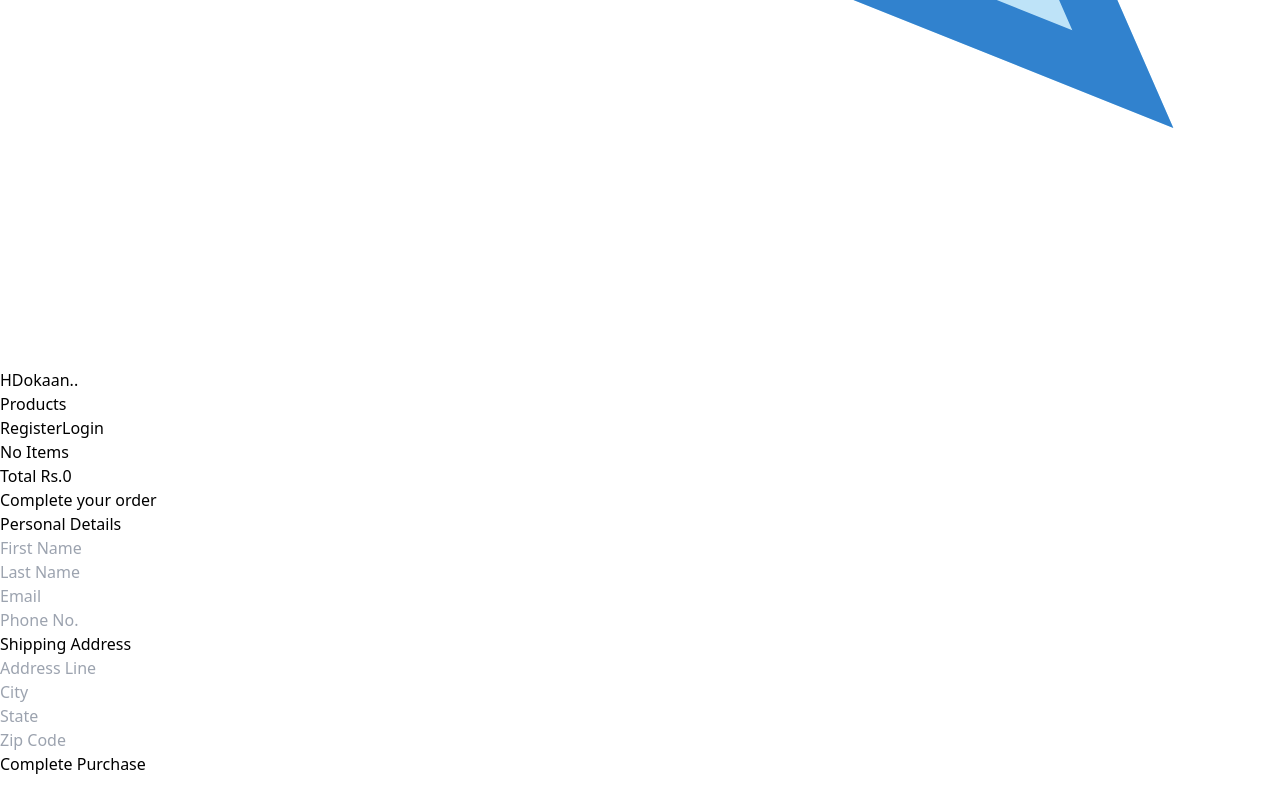
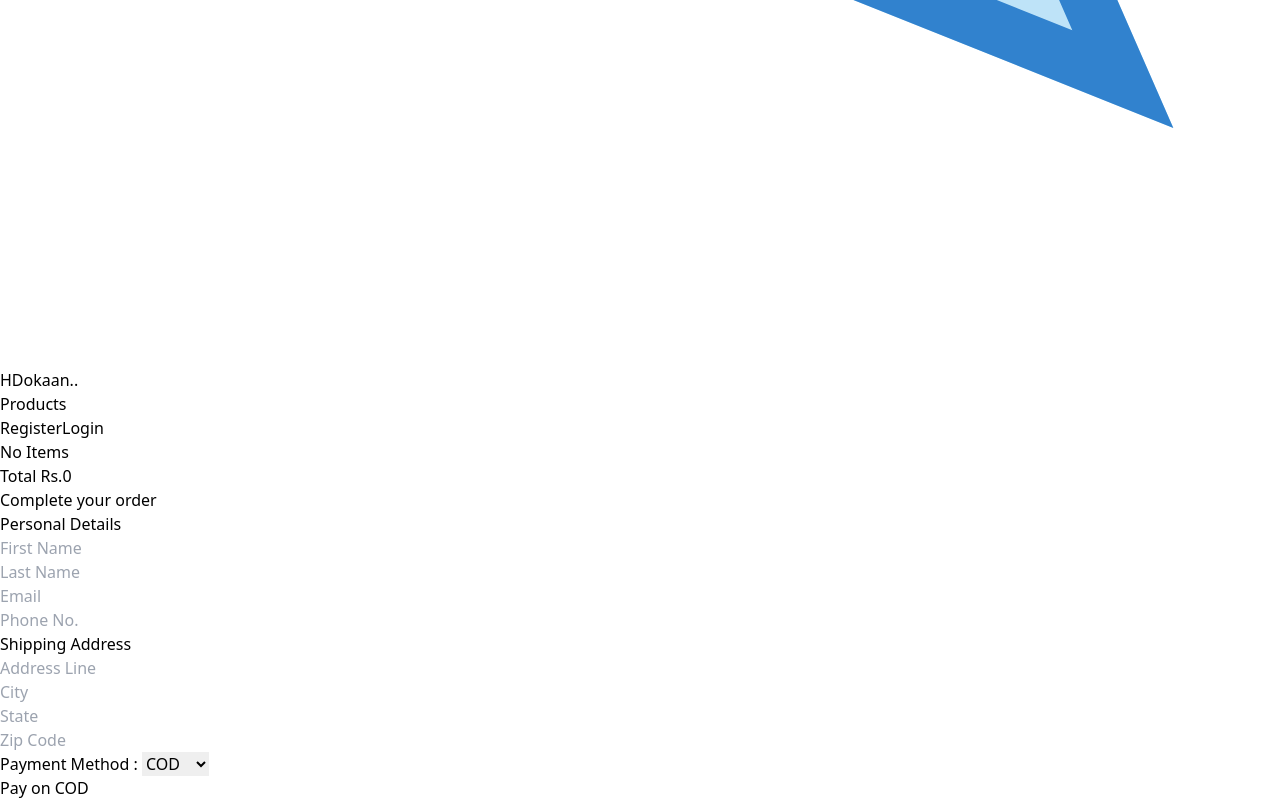
Before and after one commit to maheshbasnet089/mern3-frontend-ecommerce, a React (Vite) app: page /my-checkout in a window 1280 px wide. Shown: the part 912-1712 px from the top of the page. Before the commit the page ends 1688 px from the top, so only its background shows below. Built offline with nearby package versions, Linux system fonts and the light colour scheme.

Commit message:
add payment

```diff
--- a/src/pages /checkout/Checkout.tsx
+++ b/src/pages /checkout/Checkout.tsx
@@ -1,15 +1,18 @@
-import { ChangeEvent, FormEvent, useState } from "react"
+import { ChangeEvent, FormEvent, useEffect, useState } from "react"
 import Navbar from "../../globals/components/Navbar"
 import { useAppDispatch, useAppSelector } from "../../store/hooks"
 import { IData, PaymentMethod } from "./types"
 import { orderItem } from "../../store/checkoutSlice"
+import { Status } from "../../globals/types/type"
 
 
 function Checkout(){
     const dispatch = useAppDispatch()
     const {items} =  useAppSelector((store)=>store.cart)
+    const {khaltiUrl,status} =  useAppSelector((store)=>store.orders)
+    console.log(khaltiUrl, "URLLL")
     const total = items.reduce((total,item)=>item.Product.productPrice * item.quantity + total,0)
-    console.log(items)
+
 
     const [data,setData] = useState<IData>({
         firstName : "",
@@ -24,6 +27,15 @@ function Checkout(){
         paymentMethod : PaymentMethod.Cod,
         products : []
     })
+    const [paymentMethod,setPaymentMethod] = useState<PaymentMethod>(PaymentMethod.Cod)
+    const handlePaymentMethod = (paymentData:PaymentMethod)=>{
+      setPaymentMethod(paymentData)
+      setData({
+        ...data,
+        paymentMethod : paymentData
+      })
+    }
+
     const handleChange = (e:ChangeEvent<HTMLInputElement>)=>{
         const {name,value} =  e.target
         setData({
@@ -31,7 +43,7 @@ function Checkout(){
             [name] : value
         })
     }
-    const handleSubmit = (e:FormEvent<HTMLFormElement>)=>{
+    const handleSubmit = async (e:FormEvent<HTMLFormElement>)=>{
         e.preventDefault()
         const productData =  items.length > 0 ? items.map((item)=>{
             return {
@@ -44,8 +56,20 @@ function Checkout(){
             products : productData,
             totalAmount : total
         }
-        dispatch(orderItem(finalData))
+        await dispatch(orderItem(finalData))
+
     }
+
+    useEffect(()=>{
+      console.log(khaltiUrl)
+      if(khaltiUrl){
+        window.location.href = khaltiUrl
+        return;
+      }
+    },[khaltiUrl,status])
+    console.log(khaltiUrl)
+
+
     return(
         <>
         <Navbar />
@@ -117,9 +141,33 @@ function Checkout(){
             <div>
               <input type="text" name="zipCode" onChange={handleChange} placeholder="Zip Code" className="px-4 py-3 bg-gray-100 focus:bg-transparent text-gray-800 w-full text-sm rounded-md focus:outline-blue-600" />
             </div>
+            <div>
+              <label htmlFor="paymentMethod">Payment Method : </label>
+              <select name="" id="paymentMethod" onChange={(e)=>handlePaymentMethod(e.target.value as PaymentMethod)}>
+
+                <option value={PaymentMethod.Cod}>COD</option>
+                <option value={PaymentMethod.Khalti}>Khalti</option>
+                <option value={PaymentMethod.Esewa}>Esewa</option>
+
+              </select>
+            </div>
           </div>
           <div className="flex gap-4 max-md:flex-col mt-8">
-            <button type="submit" className="rounded-md px-4 py-2.5 w-full text-sm tracking-wide bg-blue-600 hover:bg-blue-700 text-white">Complete Purchase</button>
+            {
+              paymentMethod=== PaymentMethod.Cod && (
+                <button type="submit" className="rounded-md px-4 py-2.5 w-full text-sm tracking-wide bg-blue-600 hover:bg-blue-700 text-white">Pay on COD</button>
+              )
+            }
+            {
+              paymentMethod === PaymentMethod.Khalti && (
+                <button type="submit" className="rounded-md px-4 py-2.5 w-full text-sm tracking-wide bg-purple-600 hover:bg-purple-700 text-white">Pay with Khalti</button>
+              )
+            }
+              {
+              paymentMethod === PaymentMethod.Esewa && (
+                <button type="submit" className="rounded-md px-4 py-2.5 w-full text-sm tracking-wide bg-green-600 hover:bg-green-700 text-white">Pay with Esewa</button>
+              )
+            }
           </div>
         </div>
       </form>
--- a/src/store/checkoutSlice.ts
+++ b/src/store/checkoutSlice.ts
@@ -36,8 +36,10 @@ export function orderItem(data:IData){
            if(response.status === 200){
             dispatch(setStatus(Status.SUCCESS))
             dispatch(setItems(response.data.data))
+            console.log(response.data.url, "URL")
             if(response.data.url){
                 setKhaltiUrl(response.data.url)
+                window.location.href = response.data.url
             }
            }else{
             dispatch(setStatus(Status.ERROR))
--- a/src/store/store.ts
+++ b/src/store/store.ts
@@ -2,13 +2,15 @@ import { configureStore } from "@reduxjs/toolkit";
 import authSlice from "./authSlice";
 import productSlice from "./productSlice";
 import cartSlice from "./cartSlice";
+import checkoutSlice from "./checkoutSlice";
 
 
 const store = configureStore({
     reducer : {
         auth : authSlice,
         products : productSlice,
-        cart : cartSlice
+        cart : cartSlice,
+        orders : checkoutSlice
     }
 })
 
```
